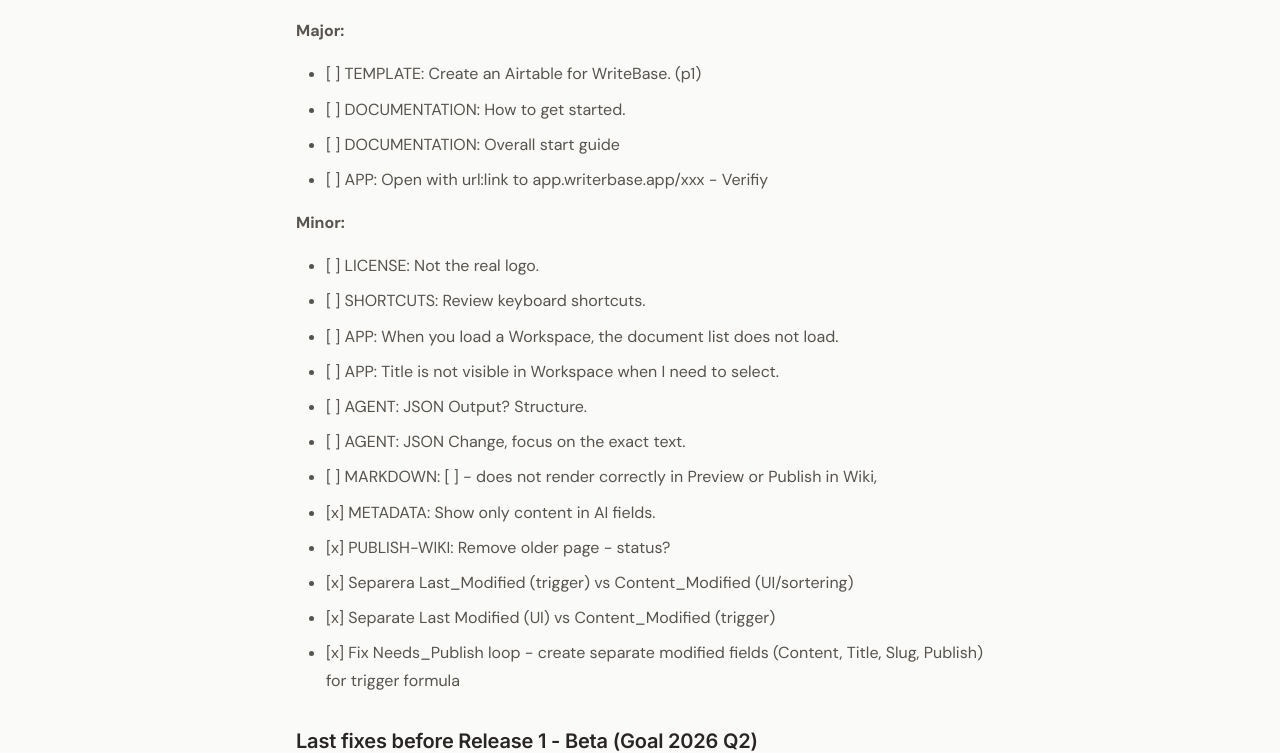
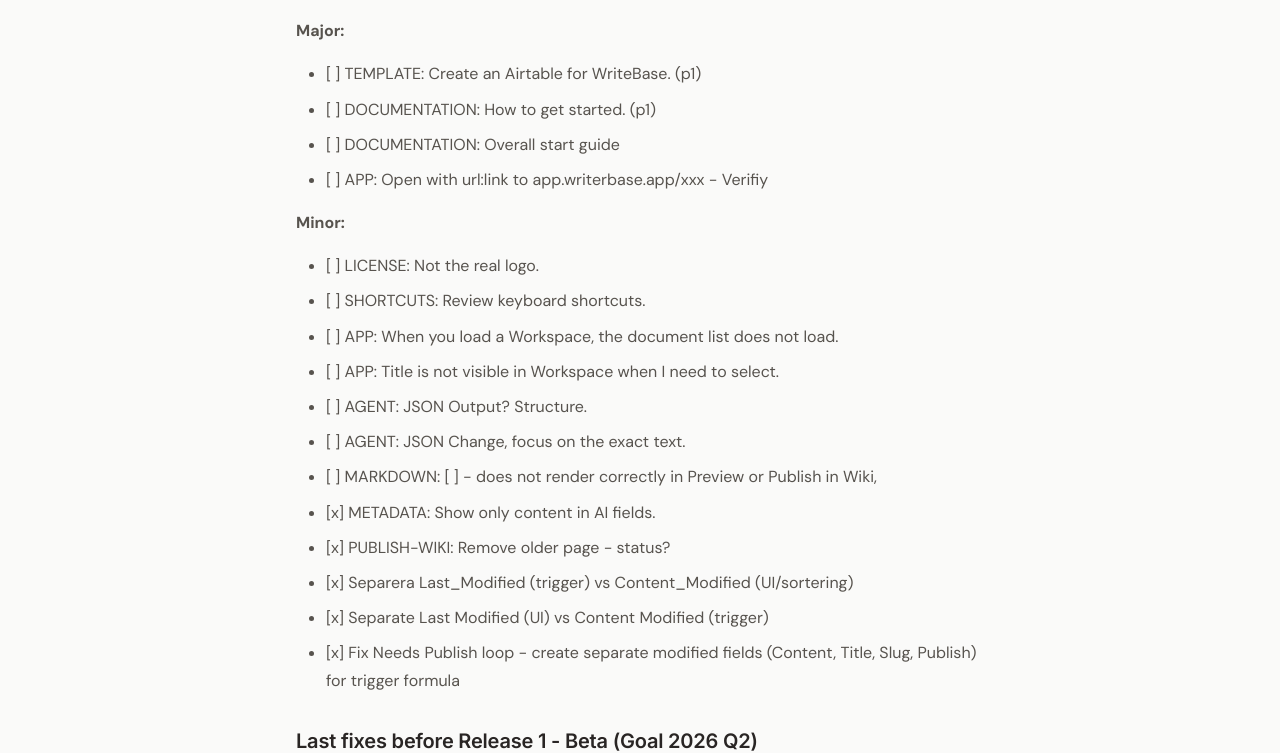
Before and after one commit to larssonhthomas-afk/writebase-docs, an MkDocs documentation site: the page built from docs/009-writebase-roadmap.md, in a window 1280 px wide and 1400 px high. Shown: the part 576-1329 px from the top of the window. Built offline with MkDocs 1.6.1 and Material for MkDocs 9.7.7, drawn with Linux system fonts in a browser that asks for light colours; some web fonts are replaced.

```diff
--- a/docs/009-writebase-roadmap.md
+++ b/docs/009-writebase-roadmap.md
@@ -25,7 +25,7 @@ This Backlog has a priority 1-3.
 **Major:**
 
 - [ ] TEMPLATE: Create an Airtable for WriteBase. (p1)
-- [ ] DOCUMENTATION: How to get started.
+- [ ] DOCUMENTATION: How to get started. (p1)
 - [ ] DOCUMENTATION: Overall start guide
 - [ ] APP: Open with url:link to app.writerbase.app/xxx - Verifiy
 
@@ -42,8 +42,8 @@ This Backlog has a priority 1-3.
 - [x] METADATA: Show only content in AI fields.
 - [x] PUBLISH-WIKI: Remove older page - status?
 - [x] Separera Last_Modified (trigger) vs Content_Modified (UI/sortering)
-- [x] Separate Last Modified (UI) vs Content\_Modified (trigger)
-- [x] Fix Needs\_Publish loop - create separate modified fields (Content, Title, Slug, Publish) for trigger formula
+- [x] Separate Last Modified (UI) vs Content Modified (trigger)
+- [x] Fix Needs Publish loop - create separate modified fields (Content, Title, Slug, Publish) for trigger formula
 
 ### Last fixes before Release 1 - Beta (Goal 2026 Q2)
 
```
